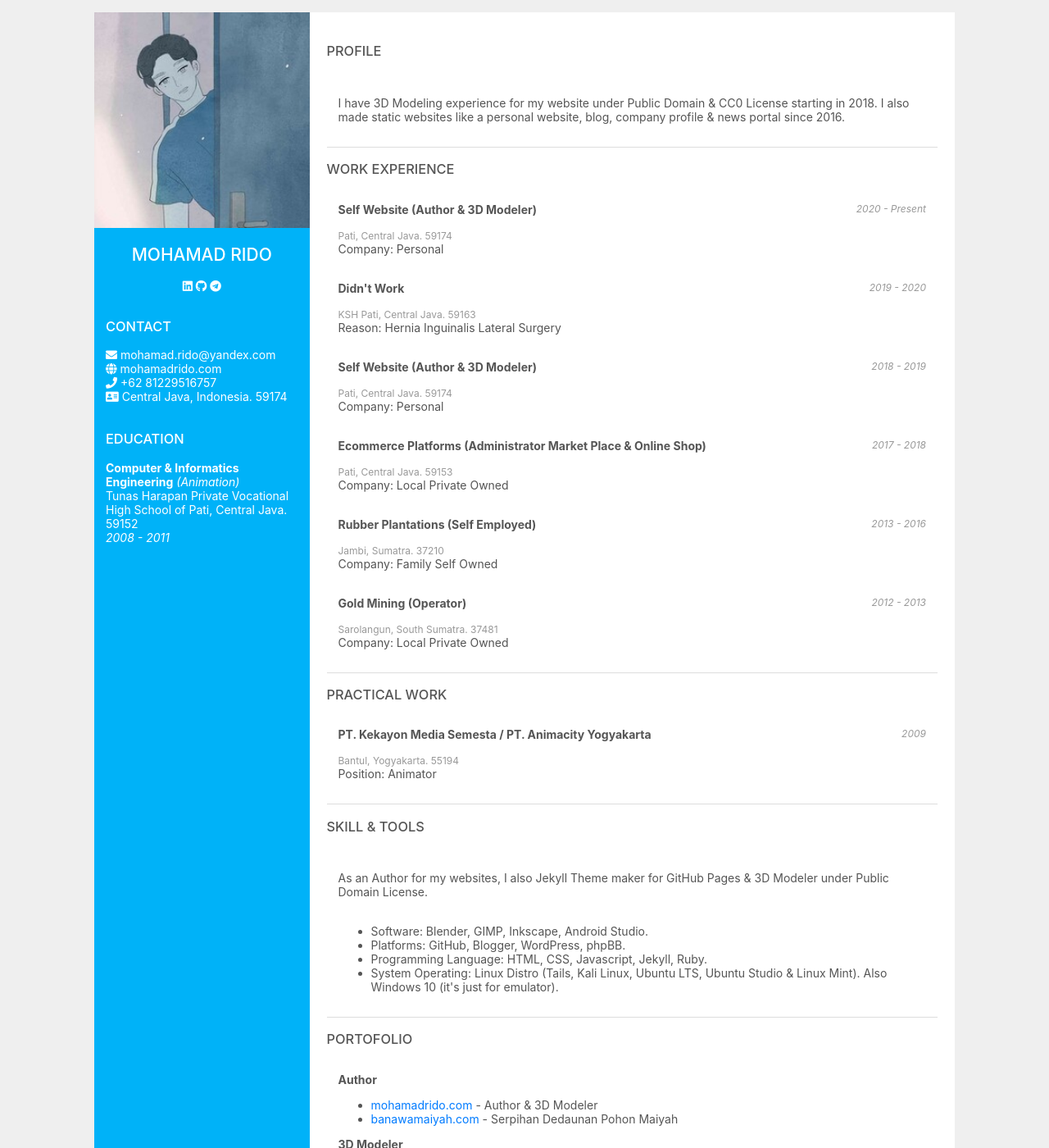
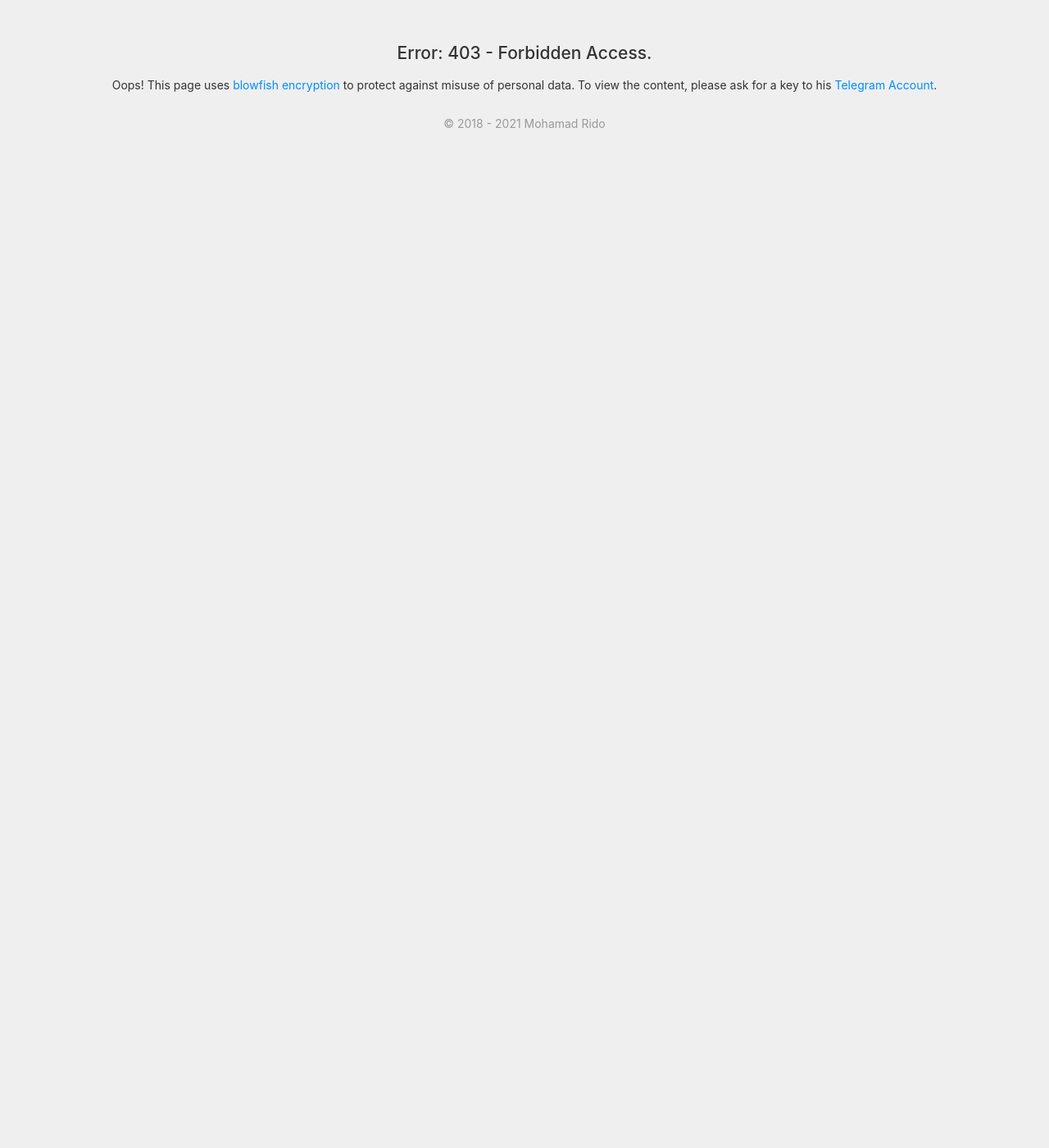
Before and after one commit to mohamadrido/about, a Jekyll site: the page built from index.html, in a window 1280 px wide and 1400 px high. Shown: the whole window at 82% size. Built offline with Jekyll 4.4.1, drawn with Linux system fonts in a browser that asks for light colours; nearby versions of some CDN libraries; some of the changed text lies outside the part shown.

Commit message:
Update index.html

```diff
--- a/index.html
+++ b/index.html
@@ -1,139 +1,7 @@
 ---
 layout: default
 ---
-<!-- div style="text-align: center; padding: 20px;">
+<div style="text-align: center; padding: 20px;">
 <h2>Error: 403 - Forbidden Access.</h2>
 Oops! This page uses <a style="color: #008eff;" href="https://en.wikipedia.org/wiki/Blowfish_(cipher)">blowfish encryption</a> to protect against misuse of personal data. To view the content, please ask for a key to his <a style="color: #008eff;" href="https://t.me/mohamadrido">Telegram Account</a>.
-</div -->
-<div class="row">
-<div class="column">
-  <div class="column1">
-
-  <div style="text-align: center;">
-  <img src="https://resume.mohamadrido.com/profile.jpg" style="width: 100%;">
-    <h2 style="text-align: center;">MOHAMAD RIDO</h2>
-    <div class="container1">
-    <a href="https://linkedin.com/in/mohamadrido"><i class="fab fa-linkedin"></i></a>
-    <a href="https://github.com/mohamadrido"><i class="fab fa-github"></i></a>
-    <a href="https://t.me/mohamadrido"><i class="fab fa-telegram"></i></a>
-    </div>
-  </div>
-
-  <div class="content" style="padding: 1em;">
-    <h3>CONTACT</h3>
-    <div class="container1">
-    <i class="fa fa-envelope"></i> mohamad.rido@yandex.com<br/>
-    <i class="fa fa-globe"></i> <a href="https://mohamadrido.com">mohamadrido.com</a><br/>
-    <i class="fa fa-phone"></i> +62 81229516757<br/>
-    <i class="fa fa-address-card"></i> Central Java, Indonesia. 59174
-    </div>
-    <br/>
-    <h3>EDUCATION</h3>
-    <p><b>Computer & Informatics Engineering</b> <i>(Animation)</i><br/>
-    Tunas Harapan Private Vocational High School of Pati, Central Java. 59152<br/>
-    <i>2008 - 2011</i>
-    </p>
-  </div>
-
-  </div>
-  <div class="column2">
-  <div class="content" style="padding: 1em;">
-    <h3>PROFILE</h3>
-    <div class="container" style="padding: 1em; border-bottom: 1px solid #ddd;">
-    <p>I have 3D Modeling experience for my website under Public Domain & CC0 License starting in 2018. I also made static websites like a personal website, blog, company profile & news portal since 2016.
-    </p>
-    </div>
-
-    <h3>WORK EXPERIENCE</h3>
-    <div class="container" style="padding: 1em; border-bottom: 1px solid #ddd;">
-
-    <b>Self Website (Author & 3D Modeler)</b>
-    <div class="container-right">
-    <i>2020 - Present</i>
-    </div>
-    <p><span class="span">Pati, Central Java. 59174</span><br/>
-    Company: Personal</p>
-    <br/>
-    <b>Didn't Work</b>
-    <div class="container-right">
-    <i>2019 - 2020</i>
-    </div>
-    <p><span class="span">KSH Pati, Central Java. 59163</span><br/>
-    Reason: Hernia Inguinalis Lateral Surgery</p>
-    <br/>
-    <b>Self Website (Author & 3D Modeler)</b>
-    <div class="container-right">
-    <i>2018 - 2019</i>
-    </div>
-    <p><span class="span">Pati, Central Java. 59174</span><br/>
-    Company: Personal</p>
-    <br/>
-    <b>Ecommerce Platforms (Administrator Market Place & Online Shop)</b>
-    <div class="container-right">
-    <i>2017 - 2018</i>
-    </div>
-    <p><span class="span">Pati, Central Java. 59153</span><br/>
-    Company: Local Private Owned</p>
-    <br/>
-    <b>Rubber Plantations (Self Employed)</b>
-    <div class="container-right">
-    <i>2013 - 2016</i>
-    </div>
-    <p><span class="span">Jambi, Sumatra. 37210</span><br/>
-    Company: Family Self Owned</p>
-    <br/>
-    <b>Gold Mining (Operator)</b>
-    <div class="container-right">
-    <i>2012 - 2013</i>
-    </div>
-    <p><span class="span">Sarolangun, South Sumatra. 37481</span><br/>
-    Company: Local Private Owned</p>
-
-    </div>
-
-    <h3>PRACTICAL WORK</h3>
-    <div class="container" style="padding: 1em; border-bottom: 1px solid #ddd;">
-    <b>PT. Kekayon Media Semesta / PT. Animacity Yogyakarta</b>
-    <div class="container-right">
-    <i>2009</i>
-    </div>
-    <p><span class="span">Bantul, Yogyakarta. 55194</span><br/>
-    Position: Animator</p>
-    </div>
-
-    <h3>SKILL & TOOLS</h3>
-    <div class="container" style="padding: 1em; border-bottom: 1px solid #ddd;">
-    <p>As an Author for my websites, I also Jekyll Theme maker for GitHub Pages & 3D Modeler under Public Domain License.<br/>
-    <br/>
-    <ul>
-    <li>Software: Blender, GIMP, Inkscape, Android Studio.</li>
-    <li>Platforms: GitHub, Blogger, WordPress, phpBB.</li>
-    <li>Programming Language: HTML, CSS, Javascript, Jekyll, Ruby.</li>
-    <li>System Operating: Linux Distro (Tails, Kali Linux, Ubuntu LTS, Ubuntu Studio & Linux Mint). Also Windows 10 (it's just for emulator).</li>
-    </ul>
-    </p>
-    </div>
-
-    <h3>PORTOFOLIO</h3>
-    <div class="container2" style="padding: 1em;">
-    <b>Author</b>
-      <ul>
-      <li><a href="https://mohamadrido.com">mohamadrido.com</a> - Author & 3D Modeler</li>
-      <li><a href="https://banawamaiyah.com" rel="nofollow">banawamaiyah.com</a> - Serpihan Dedaunan Pohon Maiyah</li>
-      </ul>
-
-    <b>3D Modeler</b>
-      <ul>
-      <li><a href="https://publicdomainmodels.com">publicdomainmodels.com</a> - Free CC0 3D Models under Public Domain License</li>
-      <li><a href="https://blendfile.com">blendfile.com</a> Free CC0 3D Model .Blend Files</li>
-      <li><a href="https://youtube.com/blendfile">youtube.com/blendfile</a> Screencast 3D Modelling Parts without editing</li>
-      <li><a href="https://cc03ds.com">cc03ds.com</a>  - Free CC0 3D Models Under Public Domain (now move to <a href="https://publicdomainmodels.com">publicdomainmodels.com</a>)</li>
-      <li><a href="https://artstation.com/mohamadrido">artstation.com/mohamadrido</a> - Samples Render Result</li>
-      <li><a href="https://cc0.site">cc0.site</a> Redirect to <a href="https://cc03ds.com">cc03ds.com</a></li>
-      </ul>
-    </div>
-
-  </div>
-  </div>
 </div>
-</div>
```
